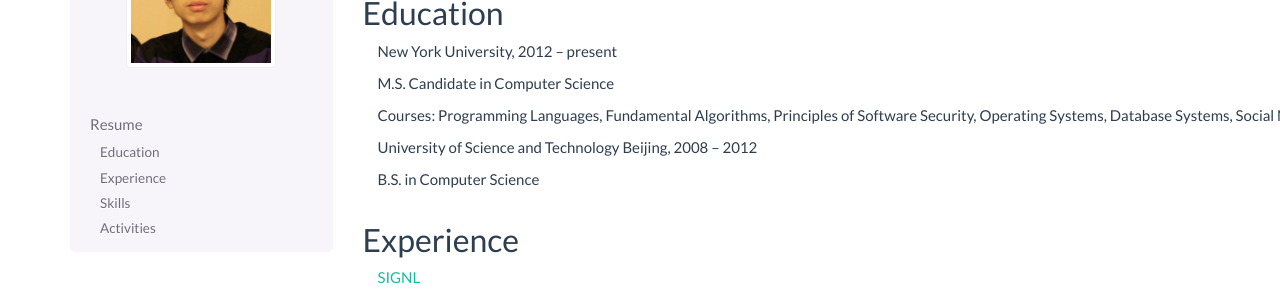
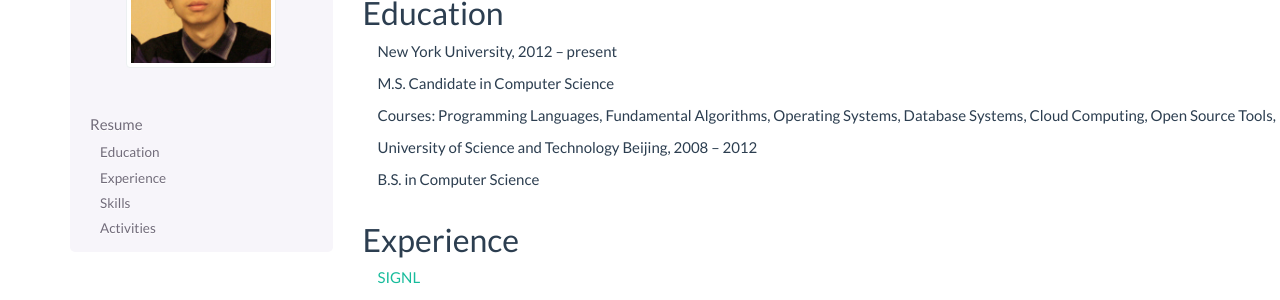
Before and after one commit to NulledExceptions/shichao, a Sphinx documentation site: the page built from source/resume.rst, in a window 1280 px wide and 1392 px high. Shown: the part 192-492 px from the top of the window. Built offline with Sphinx 7.4.7, drawn with Linux system fonts in a browser that asks for light colours.

Commit message:
Update NYU courses

```diff
--- a/source/resume.rst
+++ b/source/resume.rst
@@ -18,7 +18,7 @@
 
 .. container:: subtitle
 
-    Courses: Programming Languages, Fundamental Algorithms, Principles of Software Security, Operating Systems, Database Systems, Social Networks
+    Courses: Programming Languages, Fundamental Algorithms, Operating Systems, Database Systems, Cloud Computing, Open Source Tools, Multicore Processors
 
 .. container:: section
 
```
